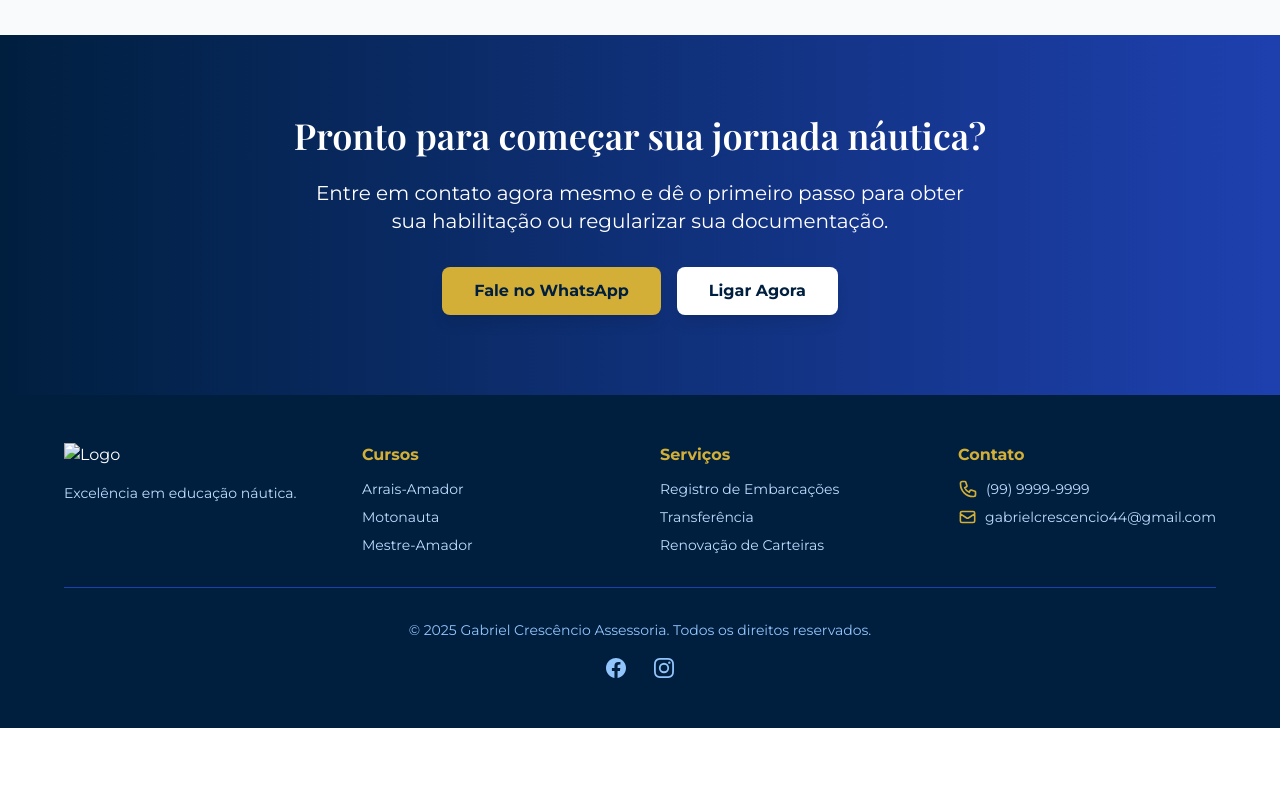
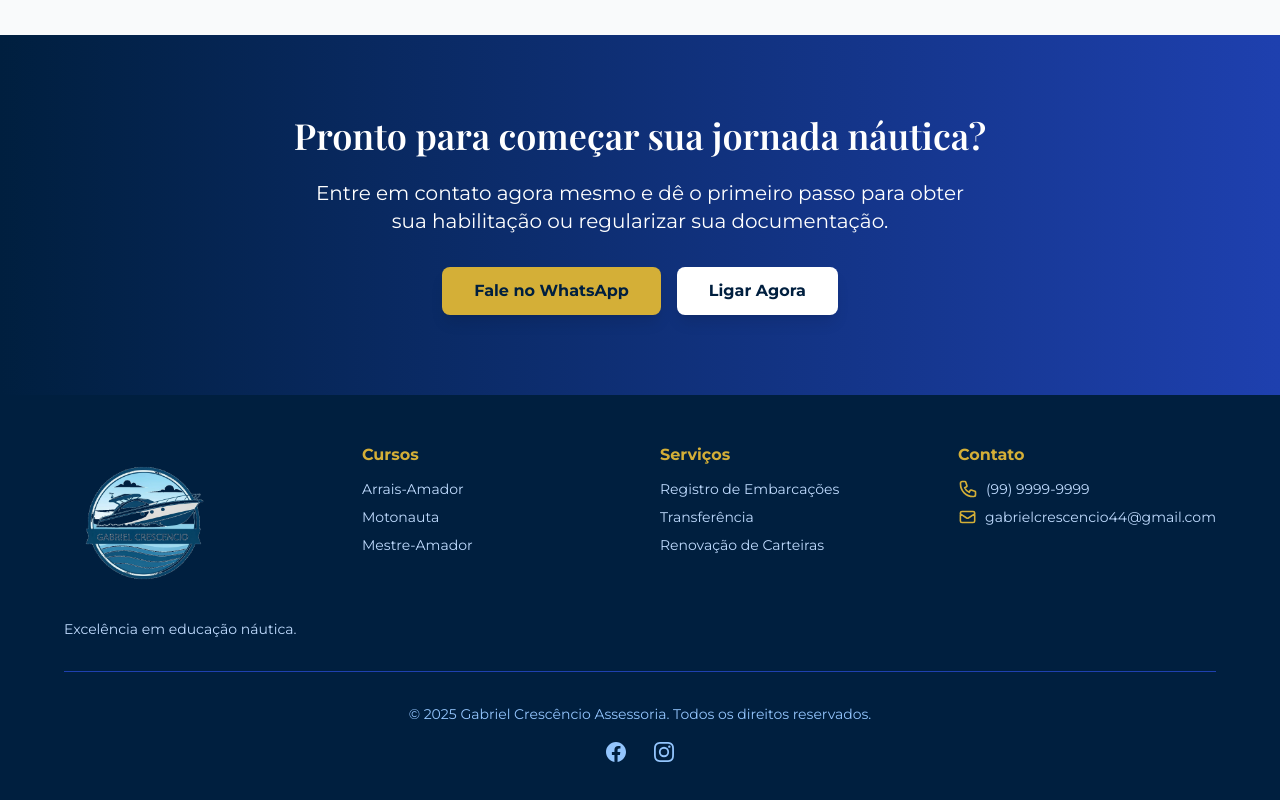
Before and after one commit to CelloR18/amigos, a plain HTML site: page index.html in a window 1280 px wide. Shown: the part 4925-5725 px from the top of the page. Before the commit the page ends 5653 px from the top, so only its background shows below. Drawn offline with nearby package versions, Linux system fonts and the light colour scheme.

Commit message:
add logo

```diff
--- a/index.html
+++ b/index.html
@@ -82,7 +82,7 @@
   <!-- Hero Section -->
   <header class="relative h-auto min-h-[90vh] md:min-h-[800px] overflow-hidden">
     <div class="absolute inset-0">
-      <img src="" alt="Barco no mar"
+      <img src="./gabriel-crescencio-logo.png" alt="Barco no mar"
            class="w-full h-full object-cover object-center"
            sizes="(max-width: 768px) 100vw, 1920px"
            srcset="barco-hero-small.jpg 768w, barco-hero-medium.jpg 1280w, barco-hero-large.jpg 1920w">
@@ -554,7 +554,7 @@ estrangeiros</span>
     <div class="max-w-6xl mx-auto">
       <div class="grid grid-cols-1 sm:grid-cols-2 lg:grid-cols-4 gap-6 sm:gap-8 md:gap-10">
         <div class="text-center sm:text-left">
-          <img src="logo-nautica-amigos-white.png" alt="Logo" class="mx-auto sm:mx-0 w-28 sm:w-32 md:w-40 h-auto mb-3 sm:mb-4">
+          <img src="./gabriel-crescencio-logo.png" alt="Logo" class="mx-auto sm:mx-0 w-28 sm:w-32 md:w-40 h-auto mb-3 sm:mb-4">
           <p class="text-xs sm:text-sm text-blue-200">Excelência em educação náutica.</p>
         </div>
 
```
Also changed, not shown: gabriel-crescencio-logo.png (added), logo-transparente.jpg (added).
